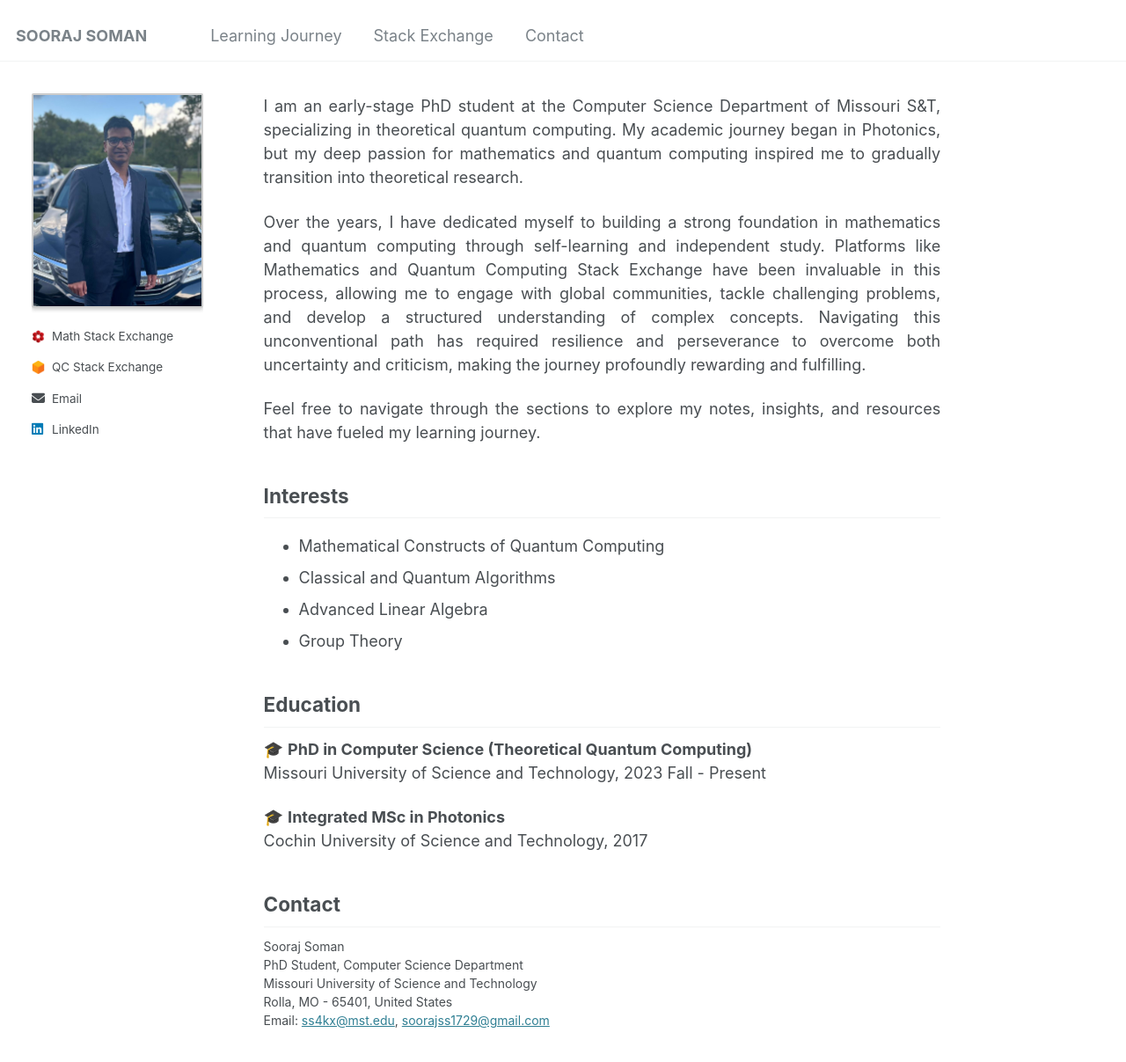
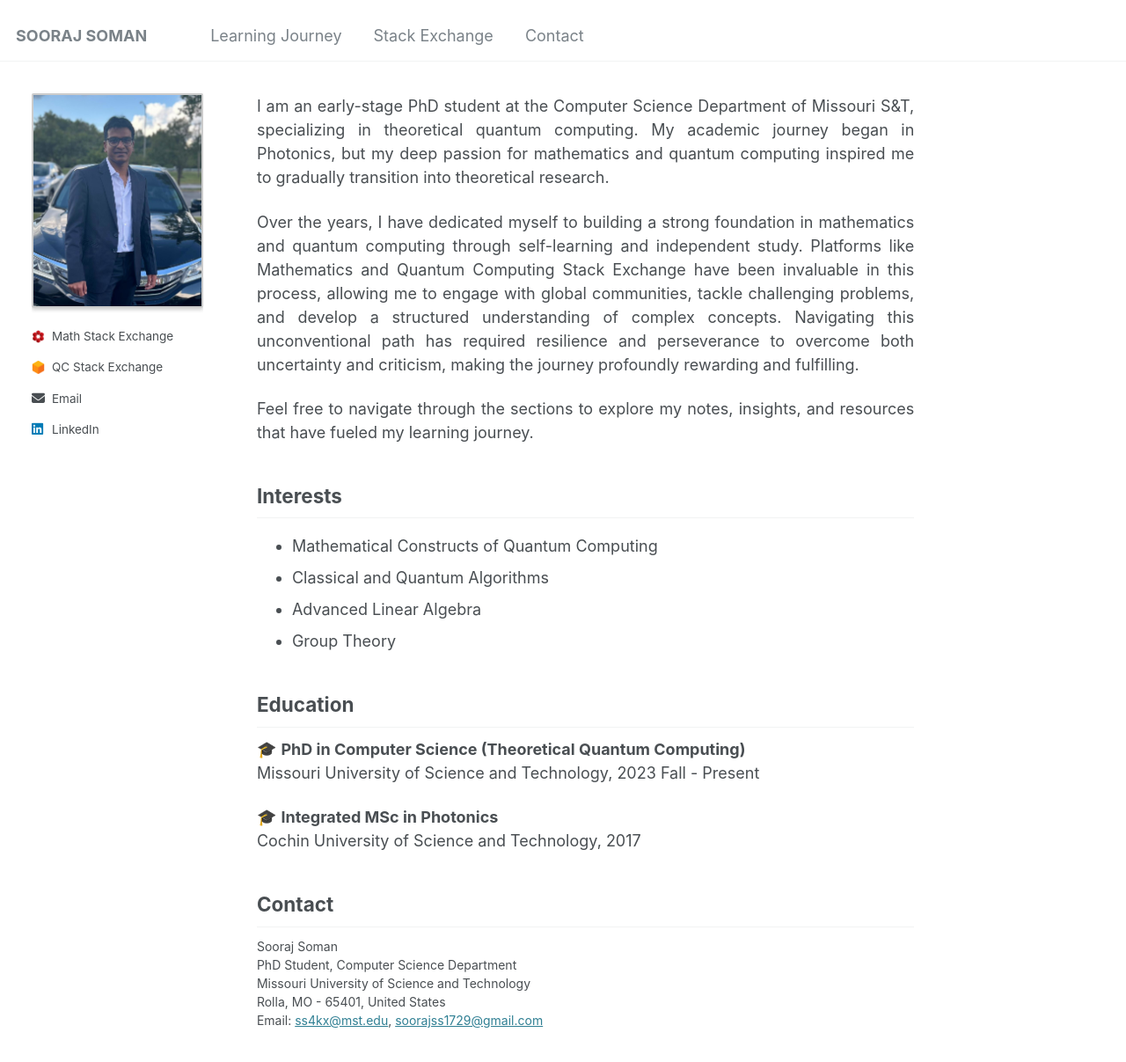
Before and after one commit to soorajss1729/soorajss1729.github.io, a Jekyll site: the page built from _pages/about.md, in a window 1280 px wide and 1400 px high. Shown: the top 1207 px of the window at 88% size. Built offline with Jekyll 4.4.1, drawn with Linux system fonts in a browser that asks for light colours.

Commit message:
Update _page.scss

```diff
--- a/_sass/_page.scss
+++ b/_sass/_page.scss
@@ -8,7 +8,7 @@
   margin-top: 0em;
   padding-top: 0em;
   padding-left: 2em;
-  padding-right: 0em;
+  padding-right: 2em;
   max-width: 100%; /* Increase content width */
   animation: intro 0.3s both;
   animation-delay: 0.35s;
```
